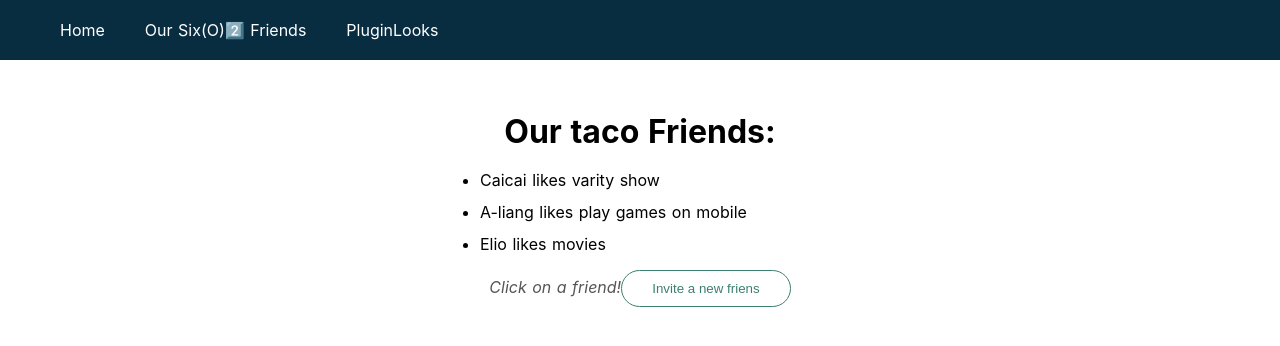
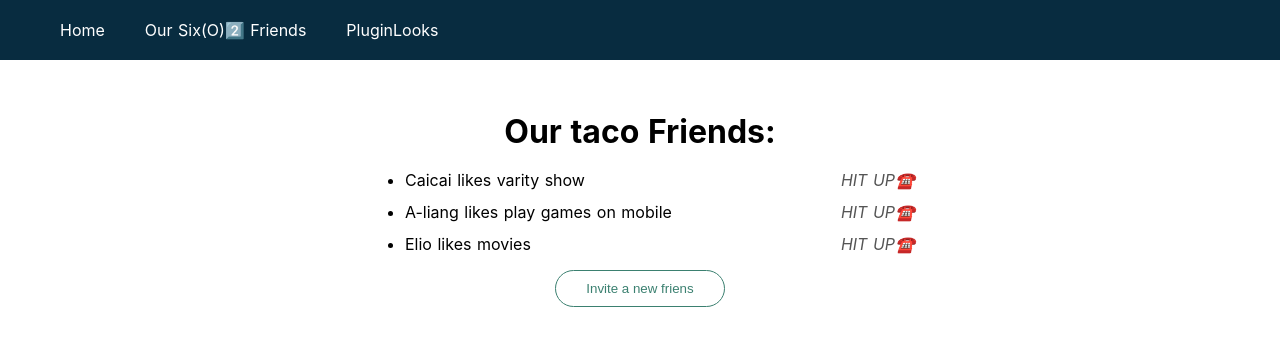
Before and after one commit to luml/composition-api-nuxt, a Nuxt app: page /tacofriends in a window 1280 px wide. Shown: the top 346 px of the page. Built offline with nearby package versions, Linux system fonts and the light colour scheme; what v-tooltip would draw is missing.

Commit message:
upd: layout update

```diff
--- a/pages/index.vue
+++ b/pages/index.vue
@@ -1,7 +1,7 @@
 <template>
   <main>
-    <h1>Let Us Count:</h1>
-    <h2>{{ count }}</h2>
+    <h2>LET US COUNT:</h2>
+    <h1>{{ count }}</h1>
     <h4>{{ new Date() | timeFormat }}</h4>
     <button @click="addToCount">Increase Count</button>
   </main>
--- a/pages/tacofriends.vue
+++ b/pages/tacofriends.vue
@@ -5,11 +5,13 @@
             <li
                 @click="alertUnit"
                 v-for="friend in listOfFriends"
-                :key="friend">{{ friend }}
+                :key="friend">
+                {{ friend }}
+              <i>HIT UP☎️</i>
+              <!-- <i v-else>TAKE CARE</i> -->
             </li>
         </ul>
         <p>
-            <i>Click on a friend!</i>
             <button @click="inviteFriend">Invite a new friens</button>
         </p>
     </main>
@@ -19,6 +21,11 @@
 import { defineComponent, reactive, toRefs } from "@vue/composition-api";
 
 export default defineComponent({
+    data() {
+      return {
+        isCalled: false,
+      }
+    },
     setup() {
         const state = reactive({
             listOfFriends: [
@@ -29,11 +36,14 @@ export default defineComponent({
         })
 
         function alertUnit(e: any) {
-            alert(e.target.textContent)
+            // this.isCalled = true
+            // console.log(e.currentTarget.textContent)
+            alert(e.currentTarget.textContent)
         }
 
         function inviteFriend() {
-            const newFriend = 'James' + Math.random()
+            const newFriend = 'James works night shift starts at between '
+              + Math.random().toFixed(1) + ' and ' + Math.random().toFixed(1)
             state.listOfFriends.unshift(newFriend)
         }
 
@@ -48,7 +58,7 @@ export default defineComponent({
 
 <style lang="scss" scoped>
 ul {
-  width: 400px;
+  width: 550px;
 }
 
 li {
@@ -58,6 +68,10 @@ li {
   &:hover {
     background: #eee;
   }
+
+  i {
+    float: right;
+  }
 }
 
 i {
```
